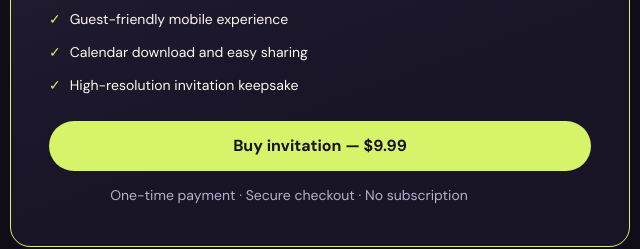
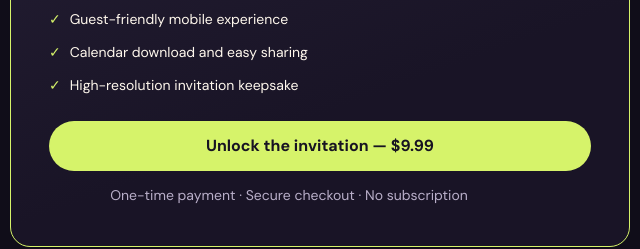
Before and after one commit to flaviosilva-create/spookylink, a plain HTML site: page index.html in a window 1280 px wide. Shown: the part 3306-3555 px from the top of the page, 320-960 px from the left. Drawn offline with nearby package versions, Linux system fonts and the light colour scheme.

Commit message:
Align checkout button copy with the single invitation product

```diff
--- a/index.html
+++ b/index.html
@@ -473,7 +473,7 @@ $('submitSequence').addEventListener('click',()=>{const q=gameChapters[gameIndex
 $('revealHint').addEventListener('click',()=>{if(gameSolved)return;const q=gameChapters[gameIndex];gameHintUsed=true;$('gameFeedback').style.color='var(--purple)';$('gameFeedback').textContent='HINT: '+q.hint;$('revealHint').textContent='Hint revealed';$('revealHint').disabled=true});
 $('nextClue').addEventListener('click',()=>{if(!gameSolved)return;if(gameIndex===gameChapters.length-1){showCaseEnding();showToast('Case closed. You solved The Hollow Bell.');return}gameIndex++;gameSolved=solvedChapters.has(gameIndex);saveMysteryProgress();renderQuestion();$('mysteryGame').scrollIntoView({behavior:'smooth',block:'nearest'})});
 $('restartGame').addEventListener('click',()=>{gameIndex=0;gameSolved=false;gameHintUsed=false;gameComplete=false;gameEvidence=[];solvedChapters=new Set();try{localStorage.removeItem('spookylink-hollow-bell-v2')}catch(e){}renderCaseEvidence();renderQuestion();showToast('The case file has been reset. Begin again.');$('mysteryGame').scrollIntoView({behavior:'smooth',block:'nearest'})});
-function updateEntitlementUI(){const inviteUnlocked=hasEntitlement('invitation'),mysteryUnlocked=hasEntitlement('mystery');$('downloadInvite').textContent=inviteUnlocked?'Download high-resolution invitation ↗':'Unlock high-resolution download — $9.99 ↗';const lock=$('gameLock'),content=$('gameContent');if(lock&&content){const wasHidden=content.hidden;lock.hidden=mysteryUnlocked;content.hidden=!mysteryUnlocked;if(mysteryUnlocked&&wasHidden)renderQuestion()}const ib=document.querySelector('.plan-btn[data-plan="invitation"]'),mb=document.querySelector('.plan-btn[data-plan="mystery"]'),bb=document.querySelector('.plan-btn[data-plan="bundle"]');if(ib)ib.textContent=inviteUnlocked?'Invitation unlocked ✓':'Buy invitation — $9.99';if(mb)mb.textContent=mysteryUnlocked?'Mystery unlocked ✓':'Unlock the mystery — $4.99';if(bb)bb.textContent=inviteUnlocked&&mysteryUnlocked?'Full bundle unlocked ✓':'Get the bundle — $12.99';const cl=$('copyLink'),sh=$('shareInvite');if(cl)cl.textContent=inviteUnlocked?'Copy guest link':'Unlock guest link — $9.99';if(sh)sh.textContent=inviteUnlocked?'Share experience ↗':'Unlock sharing — $9.99';}
+function updateEntitlementUI(){const inviteUnlocked=hasEntitlement('invitation'),mysteryUnlocked=hasEntitlement('mystery');$('downloadInvite').textContent=inviteUnlocked?'Download high-resolution invitation ↗':'Unlock high-resolution download — $9.99 ↗';const lock=$('gameLock'),content=$('gameContent');if(lock&&content){const wasHidden=content.hidden;lock.hidden=mysteryUnlocked;content.hidden=!mysteryUnlocked;if(mysteryUnlocked&&wasHidden)renderQuestion()}const ib=document.querySelector('.plan-btn[data-plan="invitation"]'),mb=document.querySelector('.plan-btn[data-plan="mystery"]'),bb=document.querySelector('.plan-btn[data-plan="bundle"]');if(ib)ib.textContent=inviteUnlocked?'Invitation unlocked ✓':'Unlock the invitation — $9.99';if(mb)mb.textContent=mysteryUnlocked?'Mystery unlocked ✓':'Unlock the mystery — $4.99';if(bb)bb.textContent=inviteUnlocked&&mysteryUnlocked?'Full bundle unlocked ✓':'Get the bundle — $12.99';const cl=$('copyLink'),sh=$('shareInvite');if(cl)cl.textContent=inviteUnlocked?'Copy guest link':'Unlock guest link — $9.99';if(sh)sh.textContent=inviteUnlocked?'Share experience ↗':'Unlock sharing — $9.99';}
 document.querySelectorAll('.plan-btn').forEach(b=>b.addEventListener('click',()=>{const plan=b.dataset.plan;if(plan==='invitation'&&hasEntitlement('invitation')){$('studio').scrollIntoView({behavior:'smooth'});return}if(plan==='mystery'&&hasEntitlement('mystery')){$('mystery').scrollIntoView({behavior:'smooth'});return}if(plan==='bundle'&&hasEntitlement('invitation')&&hasEntitlement('mystery')){$('mystery').scrollIntoView({behavior:'smooth'});return}startCheckout(plan)}));
 $('unlockMystery').addEventListener('click',()=>startCheckout('mystery'));
 $('downloadInvite').addEventListener('click',()=>{if(!hasEntitlement('invitation')){startCheckout('invitation');return}if(!window.html2canvas){showToast('Preparing download…');loadCanvas();return}downloadCanvas()});
```
